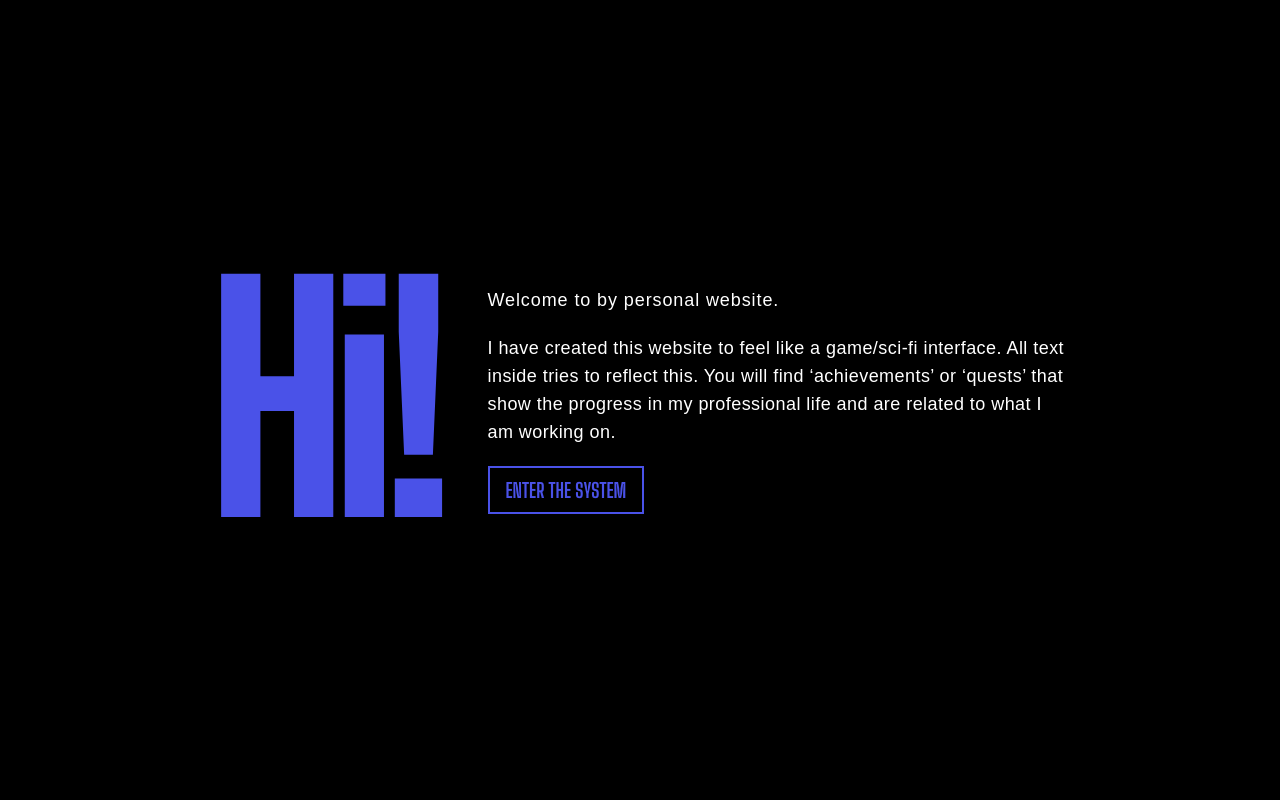
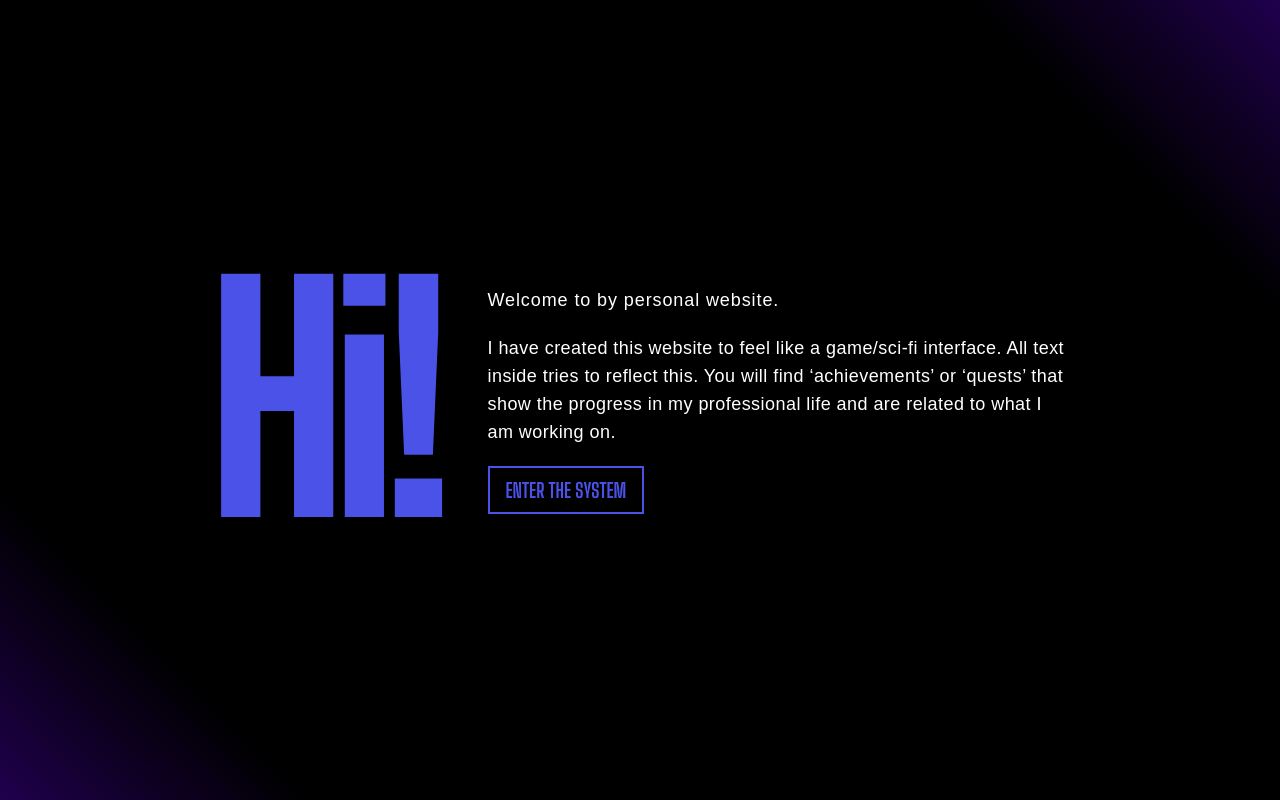
Before and after one commit to shureiki/test, a Next.js app: page / in a window 1280 px wide. Built offline with nearby package versions, Linux system fonts and the light colour scheme; a web font is replaced by a local one.

Commit message:
apply gradient for all page

```diff
--- a/src/app/globals.css
+++ b/src/app/globals.css
@@ -31,17 +31,20 @@
         backdrop-filter: blur(20px) saturate(180%);
         background: linear-gradient(90deg, rgba(74, 82, 232, 0.00) 0%, rgba(74, 82, 232, 0.17) 51.94%, rgba(74, 82, 232, 0.00) 100%);
     }
-
-    .test {
-        --color: rgba(104, 0, 255, 0.3);
-        background: linear-gradient(225deg, var(--color) 0%, transparent 15%, transparent 85%, var(--color) 100%);
-    }
 }
 
 @layer base {
+    :root {
+        --gradient-color: rgba(104, 0, 255, 0.3);
+    }
+
     html {
         color: white;
         font-family: 'Iceland', sans-serif;
+    }
+
+    body {
+        background: linear-gradient(225deg, var(--gradient-color) 0%, transparent 15%, transparent 85%, var(--gradient-color) 100%);
     }
 
     h1, h2 {
```
